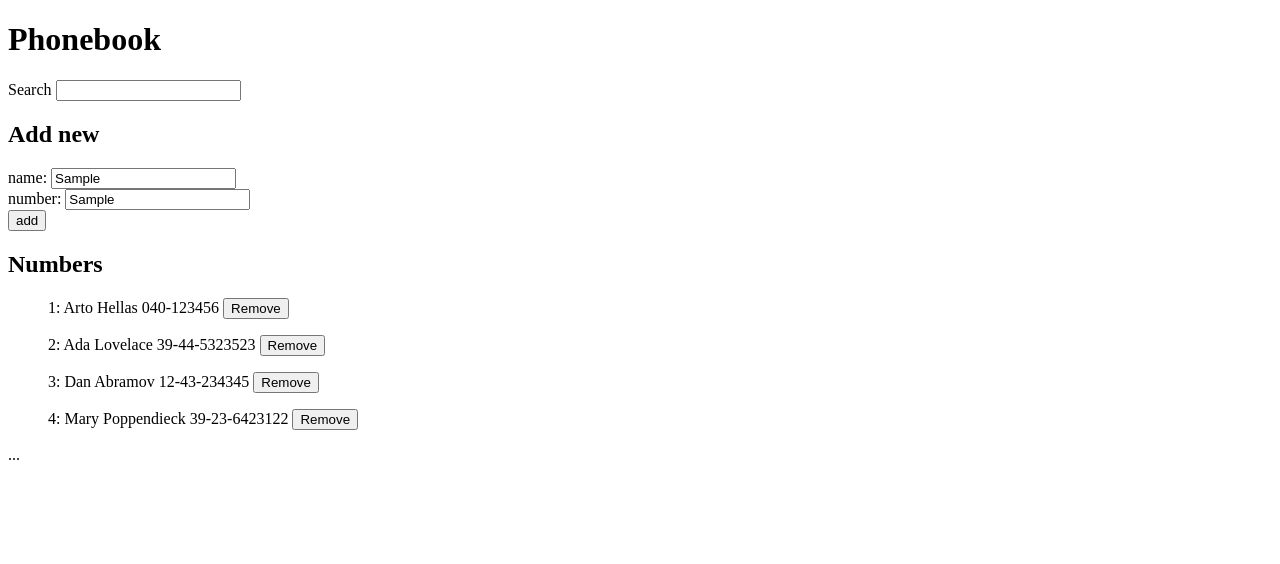
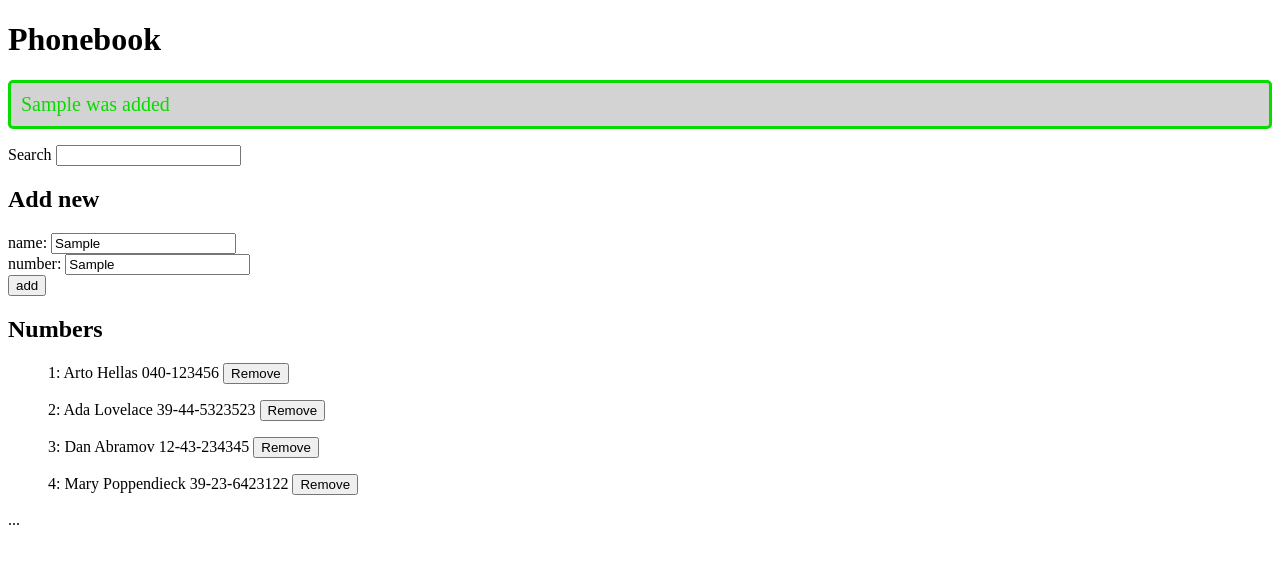
Before and after one commit to miikamoii/Fullstack-Open-22, a React (Create React App) app in the folder osa_2/puhelinluettelo/: page / in a window 1280 px wide. Both pictures are taken after typing "Sample", "Sample" into the empty fields and a click on the button "add". Shown: the top 564 px of the page. Built offline with nearby package versions, Linux system fonts and the light colour scheme; no server answers; data requests are answered from the project's data file.

Commit message:
puhelinluettelo v.2.19

```diff
--- a/osa_2/puhelinluettelo/src/App.js
+++ b/osa_2/puhelinluettelo/src/App.js
@@ -5,6 +5,7 @@ import personService from "./services/persons"
 import List from './components/List'
 
 import AddPerson from './components/AddPerson'
+import Notification from './components/Notification'
 
 import { inputHandler } from './components/Handlers'
 import { handlePersonChange } from './components/Handlers'
@@ -25,15 +26,18 @@ const App = () => {
   const [newName, setNewName] = useState('')
   const [newNumber, setNewNumber] = useState('')
   const [inputText, setInputText] = useState("")
+  const [notificationMessage, setNotificationMessage] = useState(null)
 
   const removePerson = (id) => {
-    console.log("Removal ID is " + id)
     const personObject = persons.find(p => p.id === id)
     console.log(personObject)
     const person = personObject.name
 
-    //jatka tästä (removePerson)
     if (window.confirm("Do you want to remove " + person + "?")) {
+      setNotificationMessage(person + " was removed")
+      setTimeout(() => {
+        setNotificationMessage(null)
+      }, 5000)
       personService
         .remove(id)
         .then(setPersons(persons.filter(p => p.id !== id)))
@@ -47,6 +51,7 @@ const App = () => {
   return (
     <div>
       <h1>Phonebook</h1>
+      <Notification message={notificationMessage} />
       <div>
         <p><label>Search <input onChange={(event) => {
           event.preventDefault();
@@ -55,9 +60,9 @@ const App = () => {
         }} type="text"></input></label></p>
       </div>
       <h2>Add new </h2>
-      <form onSubmit={ (event) => {
+      <form onSubmit={(event) => {
         event.preventDefault();
-        AddPerson({newName, setNewName, newNumber, setNewNumber, persons, setPersons})
+        AddPerson({ newName, setNewName, newNumber, setNewNumber, persons, setPersons, notificationMessage, setNotificationMessage })
       }}>
         <div>
           name: <input
@@ -82,9 +87,9 @@ const App = () => {
       <h2>Numbers</h2>
       <div>
         <List
-        input={inputText}
-        persons={persons}
-        removePerson={(id) => removePerson(id)}
+          input={inputText}
+          persons={persons}
+          removePerson={(id) => removePerson(id)}
         />
       </div>
       ...
--- a/osa_2/puhelinluettelo/src/components/AddPerson.js
+++ b/osa_2/puhelinluettelo/src/components/AddPerson.js
@@ -1,6 +1,10 @@
 import personService from "../services/persons"
+import Notification from "./Notification"
 
-const AddPerson = ({ newName, setNewName, newNumber, setNewNumber, persons, setPersons }) => {
+const AddPerson = ({
+  newName, setNewName, newNumber,
+  setNewNumber, persons, setPersons,
+  notificationMessage, setNotificationMessage }) => {
 
   const updatePerson = (id, newNumber) => {
     const person = persons.find(p => p.id === id)
@@ -27,11 +31,15 @@ const AddPerson = ({ newName, setNewName, newNumber, setNewNumber, persons, setP
   if (persons.some(element => element.name === newName)) {
     let person = persons.find(person => person.name === newName)
     let currId = person.id
-    //alert(newName + " is already in the phonebook")
+
     if (window.confirm(newName + " is already in the phonebook, replace old number with a new one?")) {
       updatePerson(currId, newNumber)
       setNewName("")
       setNewNumber("")
+      setNotificationMessage(newName + "'s number was updated")
+      setTimeout(() => {
+        setNotificationMessage(null)
+      }, 5000)
     }
     else {
       setNewName("")
@@ -40,6 +48,10 @@ const AddPerson = ({ newName, setNewName, newNumber, setNewNumber, persons, setP
   }
   else {
     console.log("Name was added " + newName)
+    setNotificationMessage(newName + " was added")
+    setTimeout(() => {
+      setNotificationMessage(null)
+    }, 5000)
     personService
       .create(personObject)
       .then(returnedPerson => {
--- /dev/null
+++ b/osa_2/puhelinluettelo/src/components/Notification.js
@@ -0,0 +1,13 @@
+const Notification = ({ message }) => {
+    if (message === null) {
+      return null
+    }
+
+    return (
+      <div className="notification">
+        {message}
+      </div>
+    )
+  }
+
+  export default Notification;
--- /dev/null
+++ b/osa_2/puhelinluettelo/src/index.css
@@ -0,0 +1,9 @@
+.notification {
+    color: rgb(7, 219, 0);
+    background: lightgrey;
+    font-size: 20px;
+    border-style: solid;
+    border-radius: 5px;
+    padding: 10px;
+    margin-bottom: 10px;
+  }
--- a/osa_2/puhelinluettelo/src/index.js
+++ b/osa_2/puhelinluettelo/src/index.js
@@ -2,6 +2,7 @@ import React from 'react';
 import ReactDOM from 'react-dom/client';
 
 import App from './App'
+import "./index.css"
 
 const root = ReactDOM.createRoot(document.getElementById('root'));
 root.render(
```
